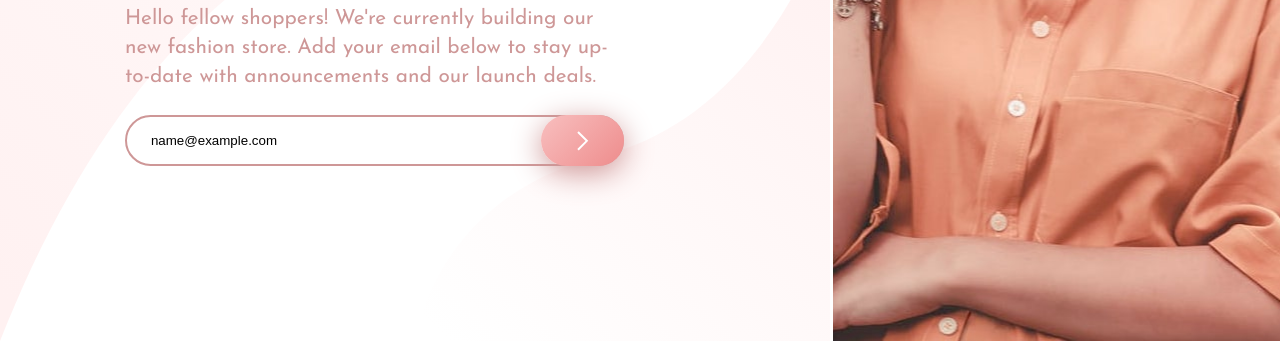
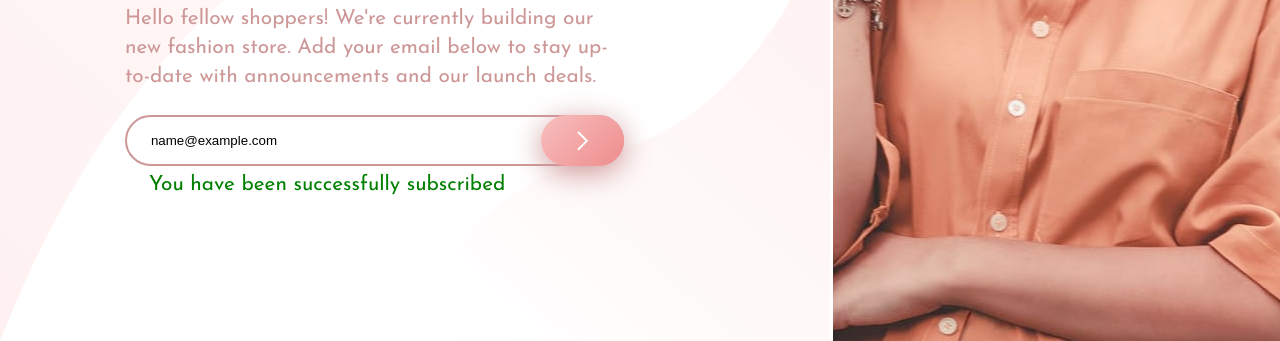
Before and after one commit to Oswalld/base-apparel-coming-soon-master, a plain HTML site: page index.html in a window 1280 px wide. Both pictures are taken after typing "name@example.com" into the empty fields and a click on the button 582 px from the left and 599 px from the top of the page. Shown: the part 459-800 px from the top of the page. Drawn offline with Linux system fonts and the light colour scheme.

Commit message:
final change, work done gg

```diff
--- a/JS/index.js
+++ b/JS/index.js
@@ -1,5 +1,6 @@
 const emailErrorIcon = document.querySelector('.email-error-icon');
 const emailErrorText = document.querySelector('.email-error-text');
+const emailValidText = document.querySelector('.email-valid-text');
 const form = document.querySelector('.coming-soon-form');
 const emailBox = document.querySelector('.email-box');
 
@@ -7,11 +8,13 @@ const setError = () => {
     emailBox.classList.add('error-email-box');
     emailErrorIcon.classList.remove('hidden');
     emailErrorText.classList.remove('hidden');
+    emailValidText.classList.add('hidden');
 }
 const setSuccess = () => {
     emailBox.classList.remove('error-email-box');
     emailErrorIcon.classList.add('hidden');
     emailErrorText.classList.add('hidden');
+    emailValidText.classList.remove('hidden');
 }
 
 
--- a/index.html
+++ b/index.html
@@ -44,6 +44,9 @@
           <div class="email-error-text hidden">
             <p> Please provide a valid email</p>
           </div>
+          <div class="email-valid-text hidden">
+            <p> You have been successfully subscribed</p>
+          </div>
         </div>
       </div>
 
--- a/styles/_coming-soon-page.scss
+++ b/styles/_coming-soon-page.scss
@@ -112,12 +112,22 @@
         }
     }
 
+    .email-valid-text{
+        text-align: left;
+        padding: 5px 1.5rem;
+
+        p{
+            color: green;
+        }
+    }
+
 }
 
 
 
 .hidden{
     visibility: hidden;
+    display: none;
 }
 
 
```
Also changed, not shown: styles/style.css, 1 other file.
